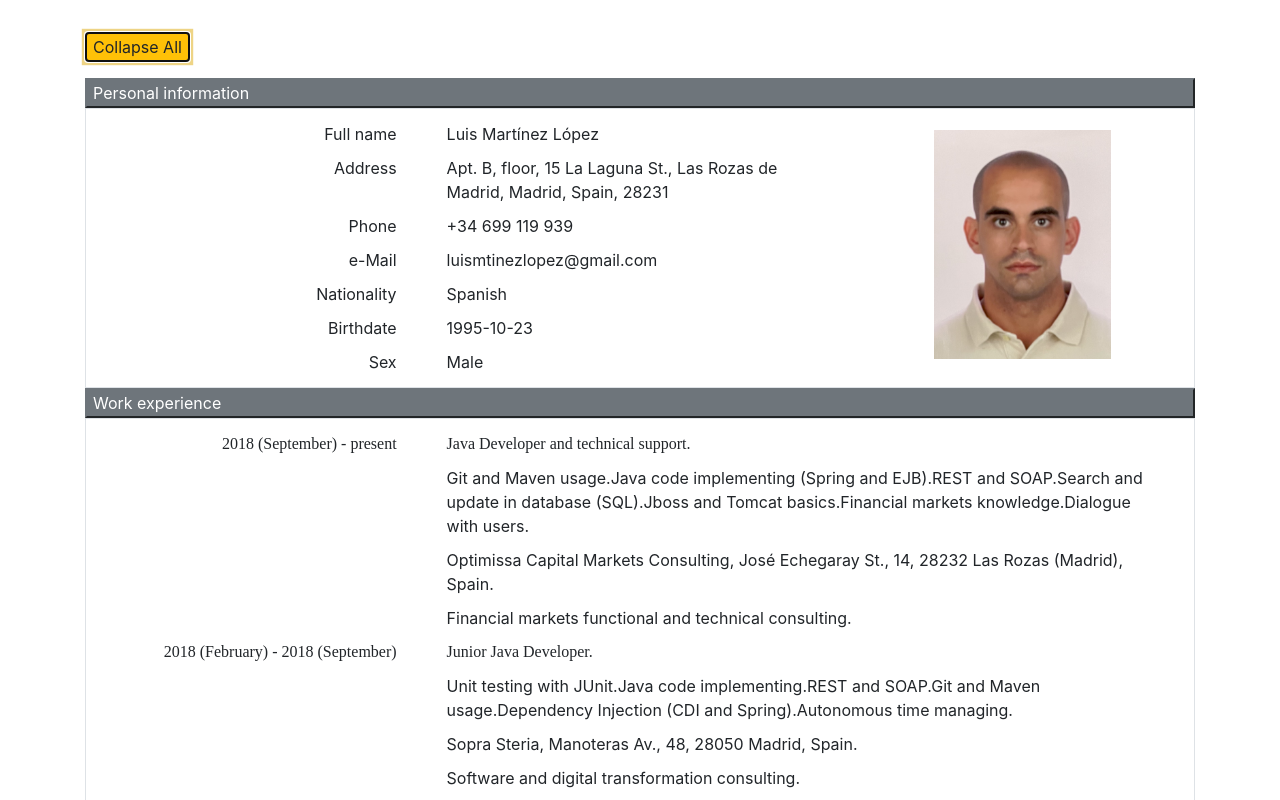
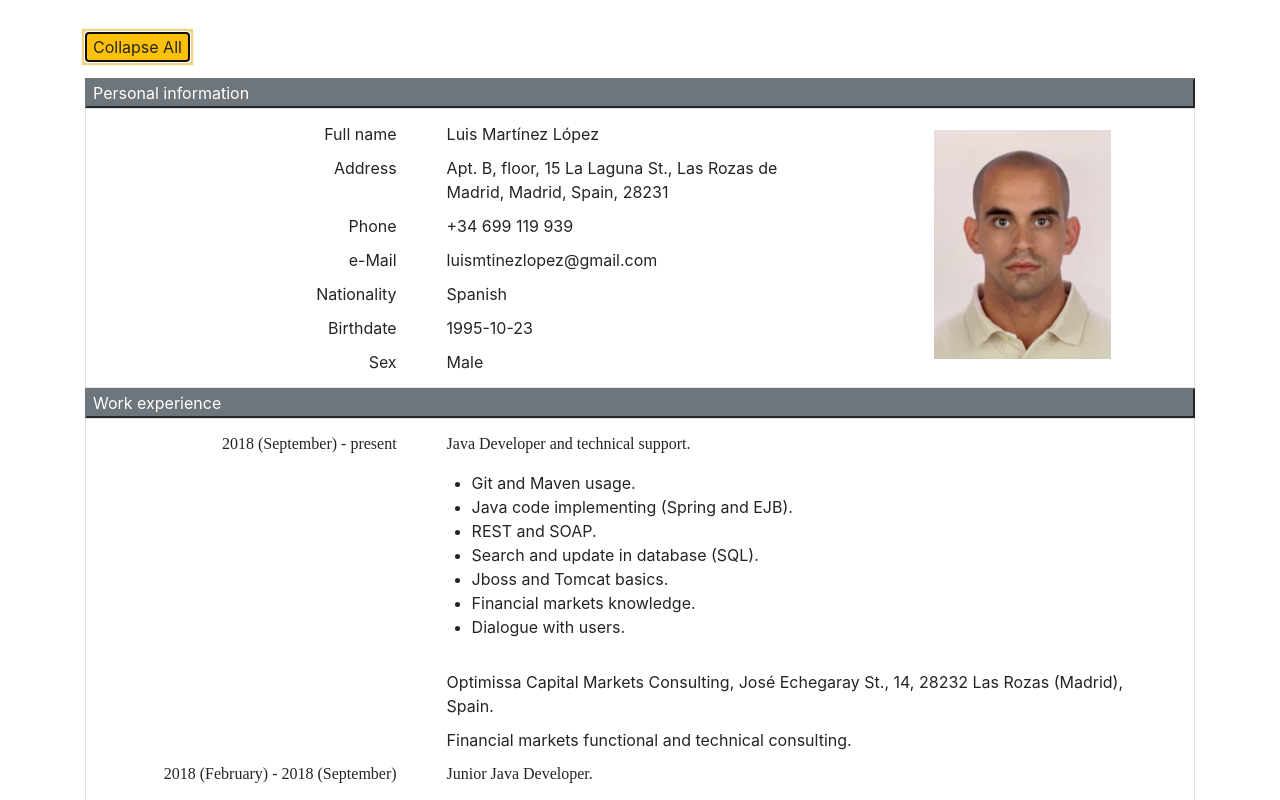
Before and after one commit to Luis-M-L/curriculum, a React (Create React App) app: page / in a window 1280 px wide. Both pictures are taken after a click on the button "Expand All". Shown: the top 800 px of the page. Built offline with nearby package versions, Linux system fonts and the light colour scheme.

Commit message:
Tasks in jobs and academics formatted as unordered lists

```diff
--- a/src/MyHistoryContainer.js
+++ b/src/MyHistoryContainer.js
@@ -30,7 +30,7 @@ class MyHistoryContainer extends React.Component {
 			</div>
 			<div className="tareas">
 				<div className="blank-tareas"/>
-				<div className="lista-tareas">{val["tasks"]}</div>
+				<div className="lista-tareas">{this.getFormattedTasks(val, val["tasks"])}</div>
 			</div>
 			<div className="donde">
 				<div className="site-label">{this.state.metadata["site-key"]}</div>
@@ -50,6 +50,17 @@ class MyHistoryContainer extends React.Component {
       </div>
     );
   }
+
+  getFormattedTasks(milestoneData, tasks){
+	  const taskUlist = tasks.map((val) => {
+		  return <li>{val}</li>
+	  });
+	  return (
+		  <ul className="lista-tareas">
+			{taskUlist}
+		  </ul>
+	  );
+  }
 }
 
 export default MyHistoryContainer;
```
